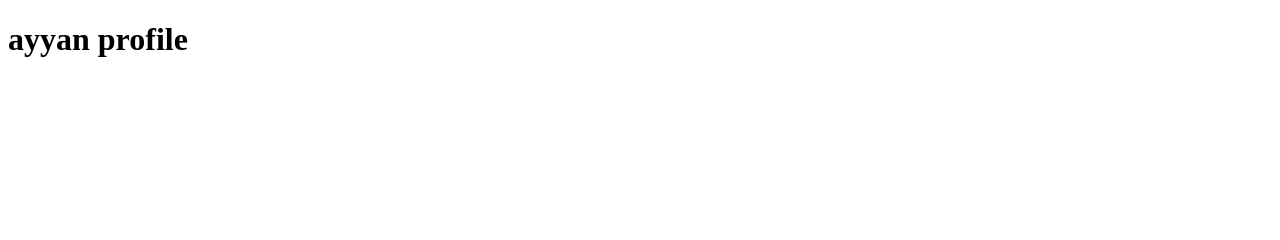
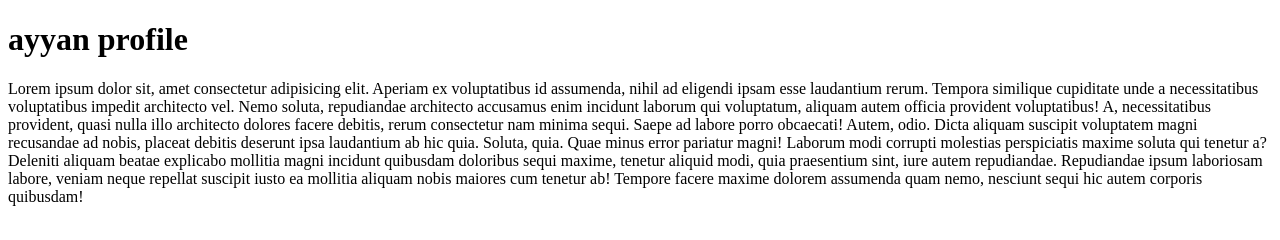
Before and after one commit to ayansheikh1200/html, a plain HTML site: page index.html in a window 1280 px wide. Drawn offline with Linux system fonts and the light colour scheme.

Commit message:
paragraph

```diff
--- a/index.html
+++ b/index.html
@@ -8,5 +8,10 @@
 </head>
 <body>
     <h1>ayyan profile</h1>
+    <p>Lorem ipsum dolor sit, amet consectetur adipisicing elit. Aperiam ex voluptatibus id assumenda, nihil ad eligendi ipsam esse laudantium rerum. Tempora similique cupiditate unde a necessitatibus voluptatibus impedit architecto vel.
+    Nemo soluta, repudiandae architecto accusamus enim incidunt laborum qui voluptatum, aliquam autem officia provident voluptatibus! A, necessitatibus provident, quasi nulla illo architecto dolores facere debitis, rerum consectetur nam minima sequi.
+    Saepe ad labore porro obcaecati! Autem, odio. Dicta aliquam suscipit voluptatem magni recusandae ad nobis, placeat debitis deserunt ipsa laudantium ab hic quia. Soluta, quia. Quae minus error pariatur magni!
+    Laborum modi corrupti molestias perspiciatis maxime soluta qui tenetur a? Deleniti aliquam beatae explicabo mollitia magni incidunt quibusdam doloribus sequi maxime, tenetur aliquid modi, quia praesentium sint, iure autem repudiandae.
+    Repudiandae ipsum laboriosam labore, veniam neque repellat suscipit iusto ea mollitia aliquam nobis maiores cum tenetur ab! Tempore facere maxime dolorem assumenda quam nemo, nesciunt sequi hic autem corporis quibusdam!</p>
 </body>
 </html>
```
